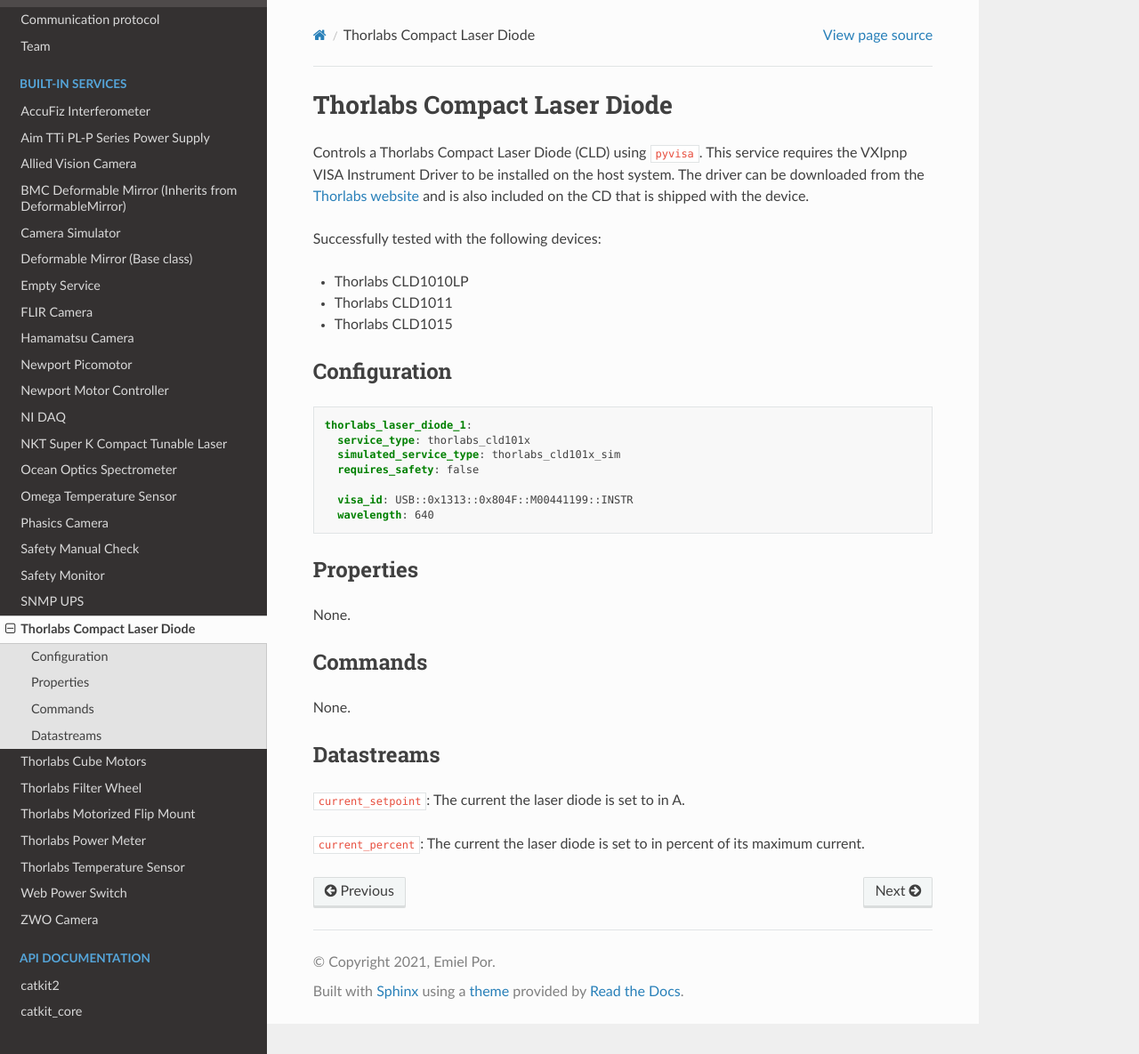
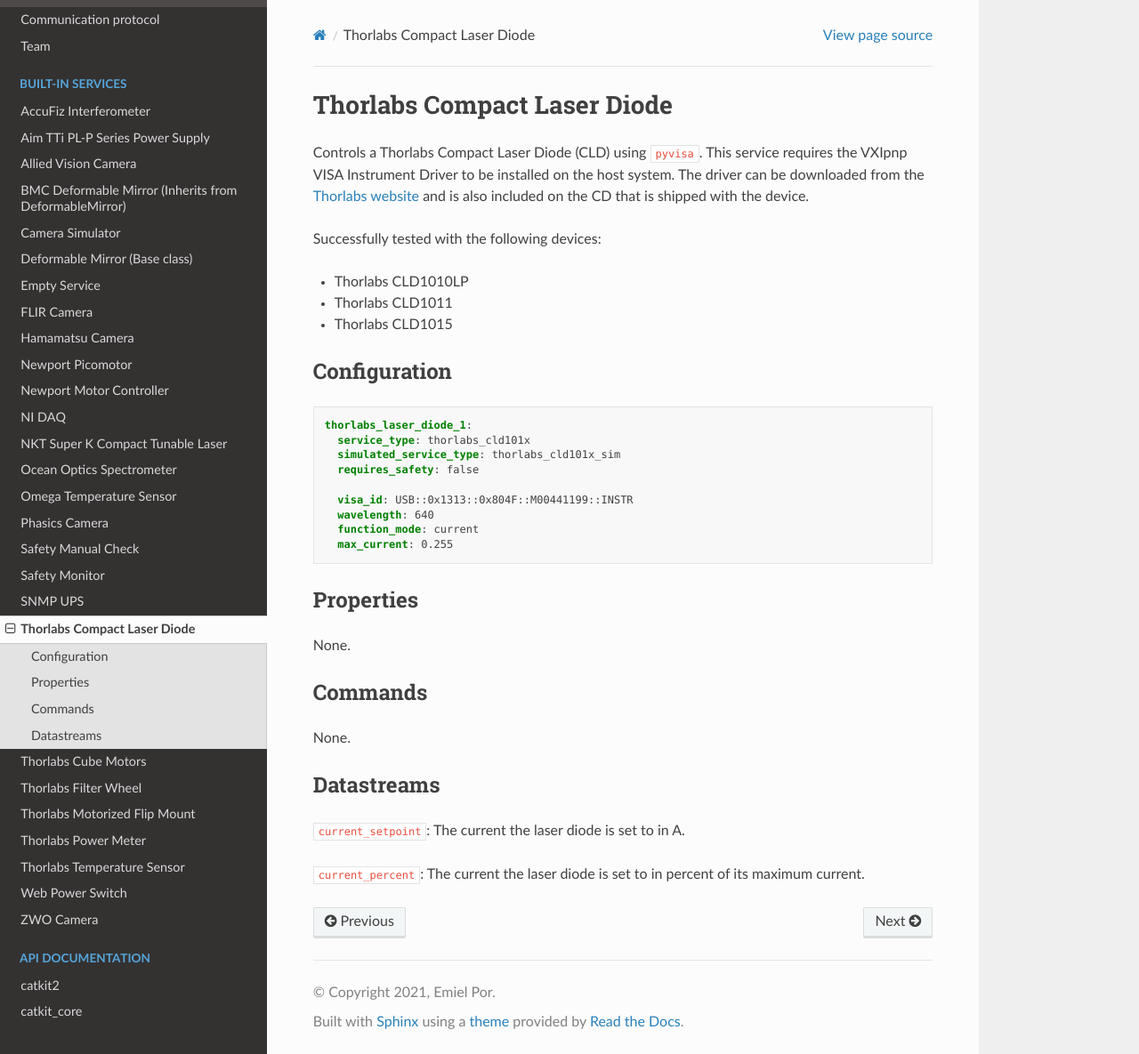
Before and after one commit to spacetelescope/catkit2, a Sphinx documentation site: the page built from docs/services/thorlabs_cld101x.rst, in a window 1280 px wide and 1185 px high. Shown: the whole window at 89% size. Built offline with Sphinx 7.4.7 and the Read the Docs theme 3.1.0, drawn with Linux system fonts in a browser that asks for light colours.

Commit message:
add new config params

```diff
--- a/docs/services/thorlabs_cld101x.rst
+++ b/docs/services/thorlabs_cld101x.rst
@@ -24,6 +24,8 @@
 
       visa_id: USB::0x1313::0x804F::M00441199::INSTR
       wavelength: 640
+      function_mode: current
+      max_current: 0.255
 
 Properties
 ----------
```
